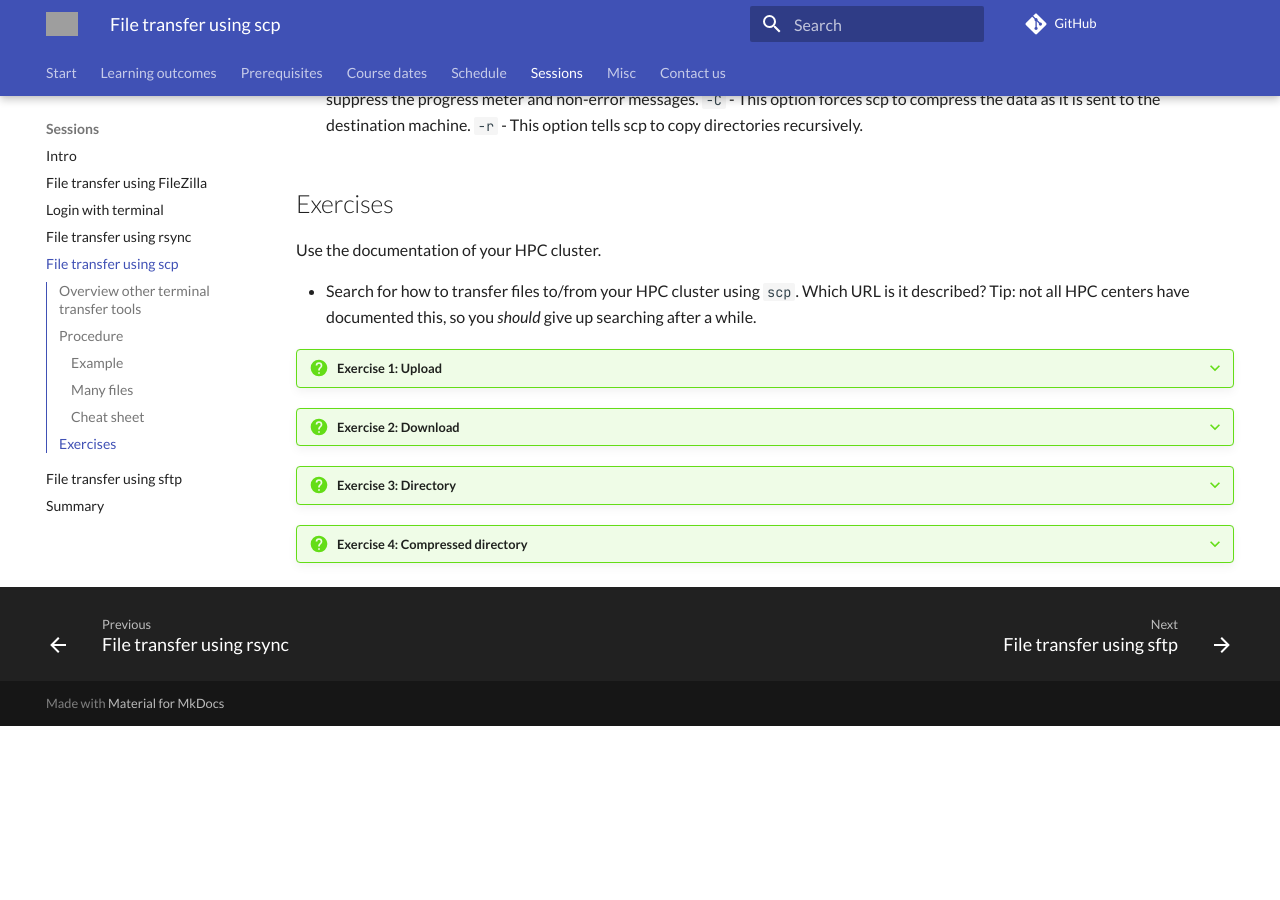
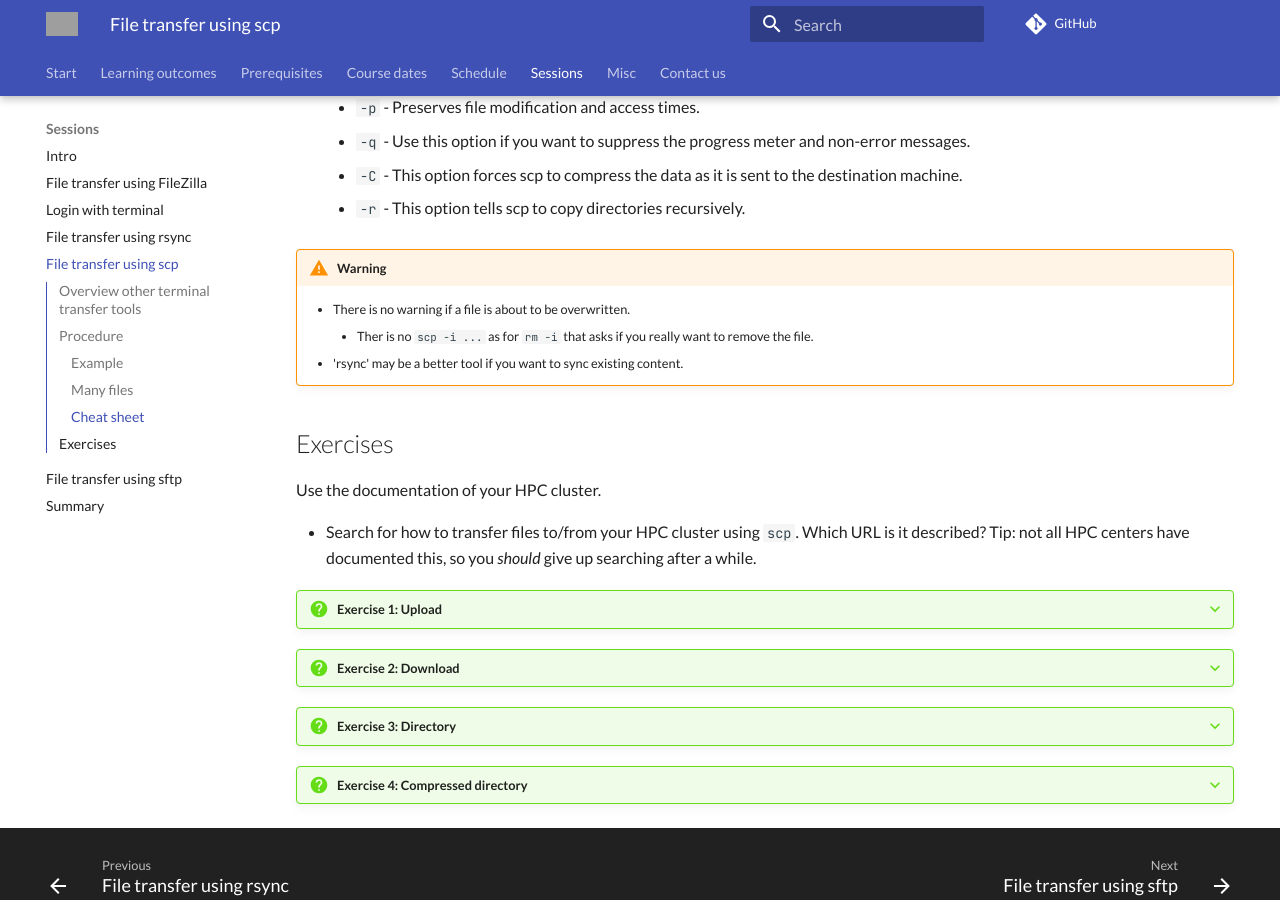
Before and after one commit to UPPMAX/naiss_file_transfer_course, an MkDocs documentation site: the page built from docs/sessions/scp/README.md, in a window 1280 px wide and 900 px high, scrolled down 2628 px. Built offline with MkDocs 1.6.1 and Material for MkDocs 9.7.7, drawn with Linux system fonts in a browser that asks for light colours; comment, search, counter and statistics services are not loaded; before the commit the page ends 3354 px from its top, so only the background shows below that; grey boxes are pictures that could not be loaded.

Commit message:
README.md scp fixes

```diff
--- a/docs/sessions/scp/README.md
+++ b/docs/sessions/scp/README.md
@@ -154,11 +154,17 @@ You can get rid of this prompt if you have setup SSH keys
 
 - scp provides a number of options that control every aspect of its behavior. The most widely used options are:
 
-    ``-P`` - Specifies the remote host ssh port.
-    ``-p`` - Preserves file modification and access times.
-    ``-q`` - Use this option if you want to suppress the progress meter and non-error messages.
-    ``-C`` - This option forces scp to compress the data as it is sent to the destination machine.
-    ``-r`` - This option tells scp to copy directories recursively.
+    - ``-P`` - Specifies the remote host ssh port.
+    - ``-p`` - Preserves file modification and access times.
+    - ``-q`` - Use this option if you want to suppress the progress meter and non-error messages.
+    - ``-C`` - This option forces scp to compress the data as it is sent to the destination machine.
+    - ``-r`` - This option tells scp to copy directories recursively.
+
+!!! warning
+
+    - There is no warning if a file is about to be overwritten.
+        - Ther is no ``scp -i ...`` as for ``rm -i`` that asks if you really want to remove the file.
+    - 'rsync' may be a better tool if you want to sync existing content.
 
 ## Exercises
 
```
